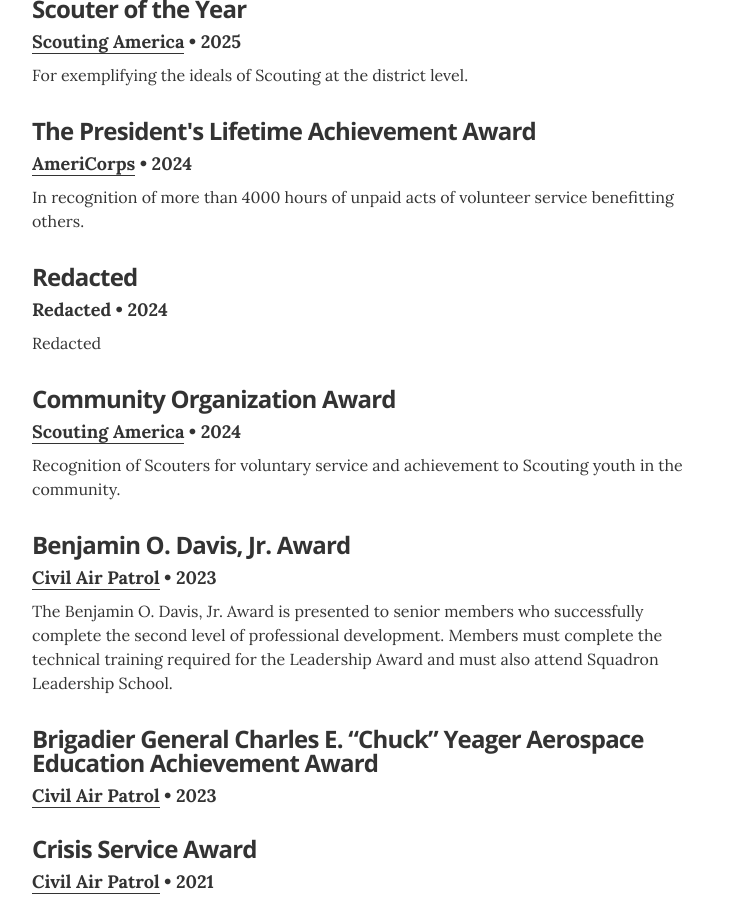
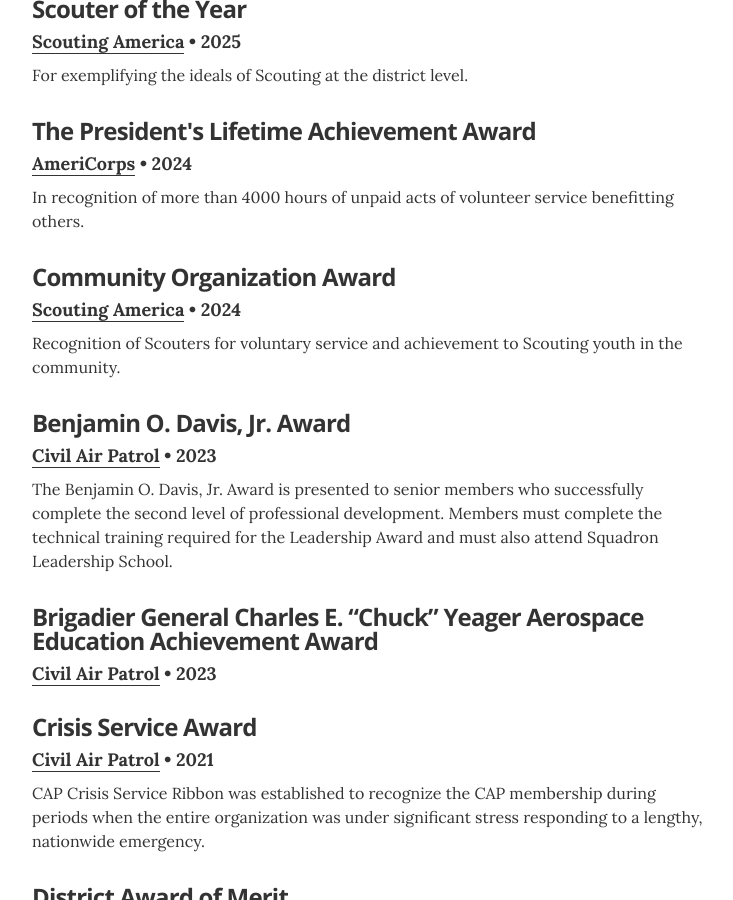
Before and after one commit to deekayen/dkn.github.io, a Jekyll site: the page built from index.html, in a window 1280 px wide and 900 px high, scrolled down 4984 px. Shown: the whole window, without its empty margins (268-1001 px from the left). Built offline with Jekyll 4.4.1, drawn with Linux system fonts in a browser that asks for light colours; nearby versions of some CDN libraries.

Commit message:
Remove the ARRL award
It identifies me as a licensed operator, and the FCC licence database is
searchable by name and state, so it reopens the path to the address on
file.

Co-Authored-By: Claude Opus 5 (1M context) <noreply@anthropic.com>

```diff
--- a/_data/recognitions.yml
+++ b/_data/recognitions.yml
@@ -13,11 +13,6 @@
   organization: <a href="https://presidentialserviceawards.gov/">AmeriCorps</a>
   year: 2024
   summary: In recognition of more than 4000 hours of unpaid acts of volunteer service benefitting others.
-
-- award: Redacted
-  organization: Redacted
-  year: 2024
-  summary: Redacted
 
 - award: Community Organization Award
   organization: <a href="https://www.scouting.org/">Scouting America</a>
```
